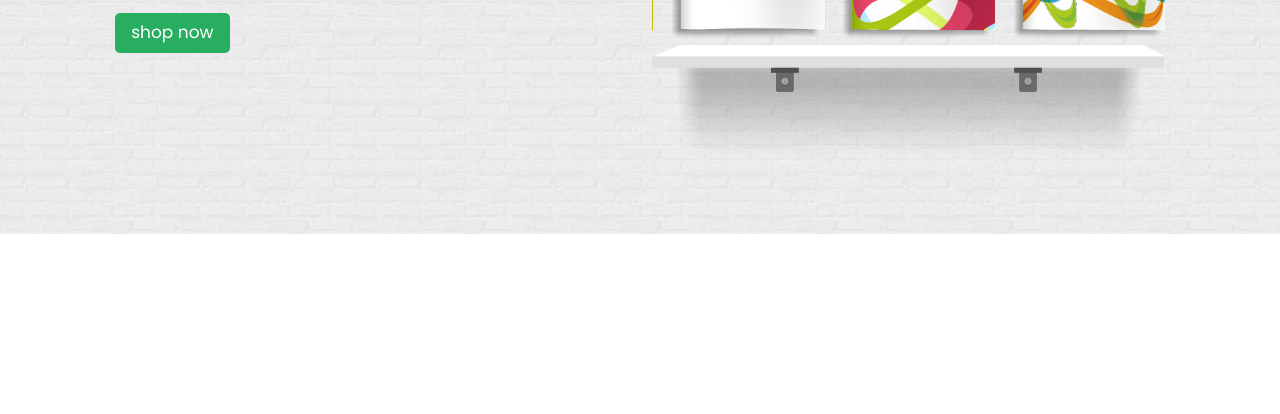
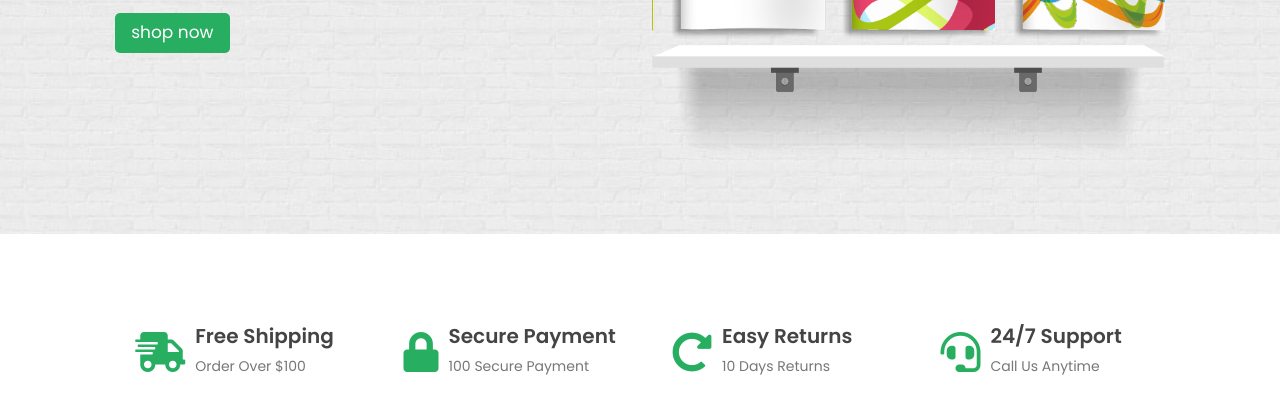
Before and after one commit to codermdshakil/online-bookshop, a plain HTML site: page index.html in a window 1280 px wide. Shown: the part 474-888 px from the top of the page. Drawn offline with nearby package versions, Linux system fonts and the light colour scheme.

Commit message:
file added

```diff
--- a/css/style.css
+++ b/css/style.css
@@ -265,7 +265,6 @@ section{
 .all-content{
     display: flex;
     align-items: center;
-    /* flex-wrap: wrap; */
     gap: 1.5rem;
 }
 .content{
@@ -297,7 +296,6 @@ section{
     color: var(--light-color);
     font-size: 17px;
     line-height:1.5;
-    /* padding: 6px 0px; */
 }
 .btn{
     border: none;
@@ -314,9 +312,33 @@ section{
     color:white;
 }
 
-
 /* home-section ends here  */
 
+/* filter-section starts here  */
+.box{
+    display: flex;
+    padding: 10px;
+    margin-bottom: 30px;
+    /* border:var(--border);
+    box-shadow: rgba(60, 64, 67, 0.3) 0px 1px 2px 0px, rgba(60, 64, 67, 0.15) 0px 2px 6px 2px; */
+}
+.left-item i{
+    color: var(--green);
+    font-size: 40px;
+    padding: 8px 10px ;
+    align-self: center;
+}
+.right-item h4{
+    font-size: 20px;
+    font-weight: bold;
+    color:var(--black);
+}
+.right-item p{
+    font-size: 14px;
+    color: #777;
+}
+
+/* filter-section ends here  */
 
 
 
--- a/index.html
+++ b/index.html
@@ -103,6 +103,65 @@
       </div>
 </section>
     <!-- home-section ends here  -->
+<!-- filter-section starts here  -->
+<section class="filter-section">
+    <div class="filter-container">
+        <div class="filter-content">
+            <div class="row">
+                <div class="col-lg-3 col-md-6 col-8 d-block m-auto">
+                    <div class="box">
+                        <div class="left-item">
+                            <i class="fas fa-shipping-fast"></i>
+                        </div>
+                        <div class="right-item">
+                            <h4>Free Shipping</h4>
+                            <p>Order Over $100</p>
+                        </div>
+                    </div>
+                </div>
+                <div class="col-lg-3 col-md-6 col-8 d-block m-auto">
+                    <div class="box">
+                        <div class="left-item">
+                            <i class="fas fa-lock"></i>
+                        </div>
+                        <div class="right-item">
+                            <h4>Secure Payment</h4>
+                            <p>100 Secure Payment</p>
+                        </div>
+                    </div>
+                </div>
+                <div class="col-lg-3 col-md-6 col-8 d-block m-auto">
+                    <div class="box">
+                        <div class="left-item">
+                            <i class="fas fa-redo-alt"></i>
+                        </div>
+                        <div class="right-item">
+                            <h4>Easy Returns</h4>
+                            <p>10 Days Returns</p>
+                        </div>
+                    </div>
+                </div>
+                <div class="col-lg-3 col-md-6 col-8 d-block m-auto">
+                    <div class="box">
+                        <div class="left-item">
+                            <i class="fas fa-headset"></i>
+                        </div>
+                        <div class="right-item">
+                            <h4>24/7 Support</h4>
+                            <p>Call Us Anytime</p>
+                        </div>
+                     </div>
+                   </div>
+                </div>
+            </div>
+        </div>
+    </div>
+</section>
+<!-- filter-section ends here  -->
+
+
+
+
 
 
 
```
